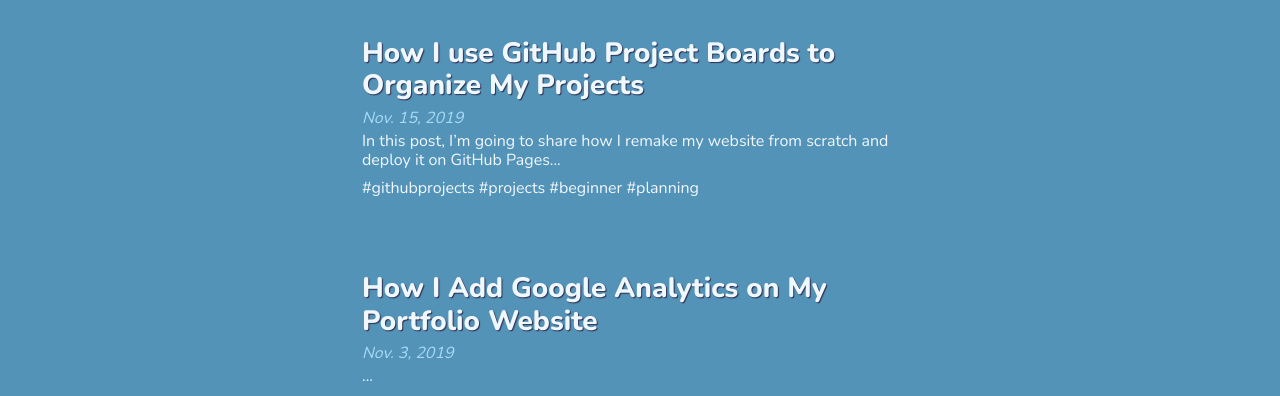
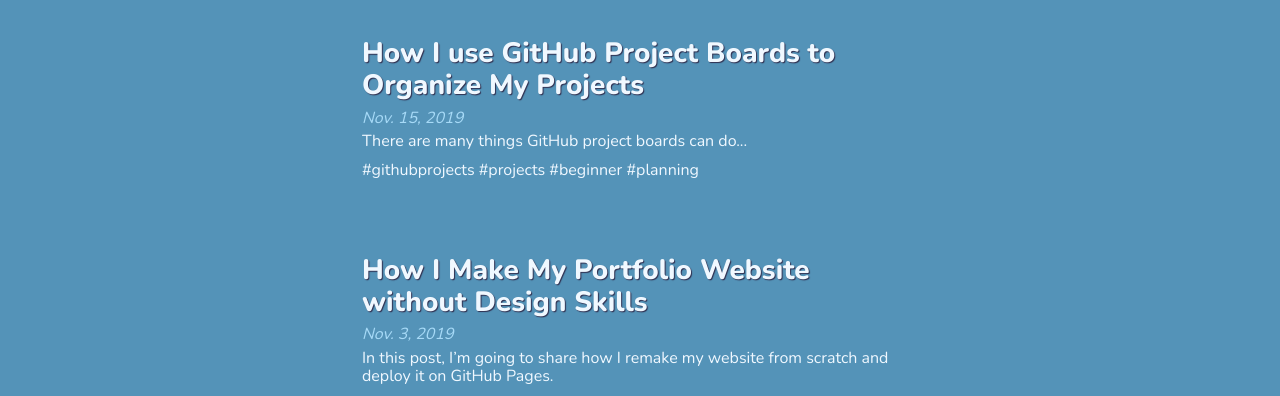
Before and after one commit to anusha-lee/anusha-lee.github.io, a website: page blog.html in a window 1280 px wide. Shown: the part 548-944 px from the top of the page. Drawn offline with nearby package versions, Linux system fonts and the light colour scheme.

Commit message:
correct some mistakes on blog page

```diff
--- a/blog.html
+++ b/blog.html
@@ -82,8 +82,7 @@
                 Nov. 15, 2019
               </time>
               <p class="blogPage__post-box--intro post-box--intro">
-                In this post, I’m going to share how I remake my website from
-                scratch and deploy it on GitHub Pages...
+                There are many things GitHub project boards can do...
               </p>
 
               <div class="blogPage__post-box--tags post-box--tags">
@@ -99,7 +98,7 @@
                 <a
                   href="/blog-posts/20191103-how-i-make-a-website-without-design-skills.html"
                   class="link"
-                  >How I Add Google Analytics on My Portfolio Website</a
+                  >How I Make My Portfolio Website without Design Skills</a
                 >
               </h3>
               <time
@@ -109,7 +108,8 @@
                 Nov. 3, 2019
               </time>
               <p class="blogPage__post-box--intro post-box--intro">
-                ...
+                In this post, I’m going to share how I remake my website from
+                scratch and deploy it on GitHub Pages.
               </p>
 
               <div class="blogPage__post-box--tags post-box--tags">
```
